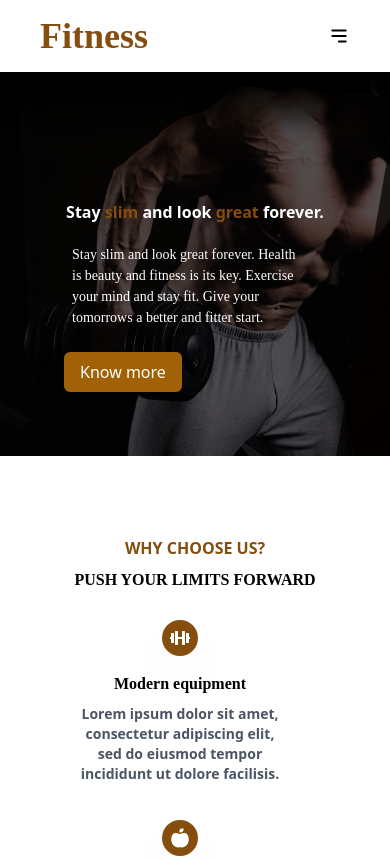
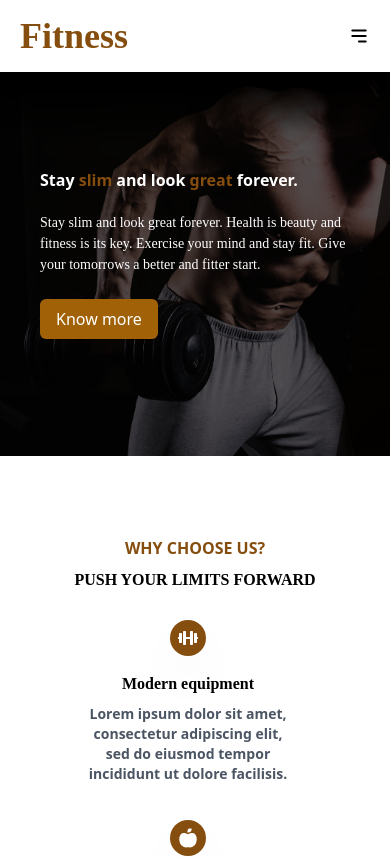
Before and after one commit to imabuzerkhan/Fitness-Website, a React (Vite) app: page / in a window 390 px wide. Shown: the top 858 px of the page. Built offline with nearby package versions, Linux system fonts and the light colour scheme.

Commit message:
new commit

```diff
--- a/src/Components/Choose.jsx
+++ b/src/Components/Choose.jsx
@@ -12,10 +12,10 @@ const icons = {
 const Choose = () => {
   return (
    <>
-   <div className="choose w-full mt-20     md:px-22 h-auto   ">
+   <div className="choose w-full mt-20  md:px-22 h-auto   ">
     <h1 className='text-yellow-800 md:text-md font-bold text-center  ' >WHY CHOOSE US?</h1>
     <p className='text-black md:text-3xl text-center font-["Kanit"] font-[800] mt-2 mb-2 md:mb-4' >PUSH YOUR LIMITS FORWARD</p>
-    <div className="choose-banner grid grid-cols-1 mx-20  sm:grid-cols-2 md:grid-cols-2 lg:grid-cols-3 xl:grid-cols-4 my-5 md:my-10 gap-5  ">
+    <div className="choose-banner grid grid-cols-1 mx-20 px-2 md:px-0  sm:grid-cols-2 md:grid-cols-2 lg:grid-cols-3 xl:grid-cols-4 my-5 md:my-10 gap-5  ">
       {choose.map(({title, description, icon}, index) => (
         <div className="card w-[200px] md:w-[300px] h-auto my-2 md:my-4 text-center   " key={index} >
           <div className="icon text-4xl md:text-6xl text-white mb-4 cursor-pointer ">{icons[icon]}</div>
--- a/src/Components/HeroSection.jsx
+++ b/src/Components/HeroSection.jsx
@@ -1,20 +1,26 @@
 import React from 'react';
-import herobanner from '../assets/img/hero/hero-2.jpg'
+import herobanner from '../assets/img/hero/hero-2.jpg';
+
 const HeroSection = () => {
   return (
-    <div className="main-section  pt-14 pb-4 px-16  bg-cover w-full h-96 md:h-screen relative "
-    style={{backgroundImage:`url(${herobanner})`}}
+    <div
+      className="main-section pt-14 pb-4 px-16 bg-cover w-full h-96 md:h-screen relative"
+      style={{backgroundImage: `url(${herobanner})`}}
     >
-      <div className="main-banner bg-black bg-opacity-65 h-96 md:h-screen absolute top-0 left-0 w-full " >
-
-      <div className="left-section md:w-[500px] pl:10 md:pl-20 pt-32 md:pt-44   text-center md:text-left">
-        <h1 className="md:text-5xl text-white  font-bold mb-5">Stay <span className='text-yellow-800'  >slim</span> and look <span className='text-yellow-800'  >great</span> forever.</h1>
-        <p className="mb-6 text-start text-white text-[14px] w-[380px] px-[4.5rem] md:px-0 md:text-[15px]  md:w-[400px] font-['Merriweather'] ">Stay slim and look great forever. Health is beauty and fitness is its key. Exercise your mind and stay fit. Give your tomorrows a better and fitter start.</p>
-        <button className="px-4 py-2 bg-yellow-700 self-start block mx-16 md:mx-0 text-white rounded-md hover:bg-yellow-800">Know more</button>
+      <div className="main-banner bg-black bg-opacity-65 h-96 md:h-screen absolute top-0 left-0 w-full">
+        <div className="left-section md:w-[500px] pt-24 md:pt-44 md:text-left px-10 md:px-20">
+          <h1 className="md:text-4xl text-white font-bold mb-5">
+            Stay <span className='text-yellow-800'>slim</span> and look <span className='text-yellow-800'>great</span> forever.
+          </h1>
+          <p className="mb-6 text-white text-[14px] md:text-[15px] font-['Merriweather'] md:w-[400px]">
+            Stay slim and look great forever. Health is beauty and fitness is its key. Exercise your mind and stay fit. Give your tomorrows a better and fitter start.
+          </p>
+          <button className="px-4 py-2 bg-yellow-700 text-white rounded-md hover:bg-yellow-800">
+            Know more
+          </button>
+        </div>
       </div>
-     </div>
-      </div>
-
+    </div>
   );
 }
 
--- a/src/Components/Navbar.jsx
+++ b/src/Components/Navbar.jsx
@@ -17,7 +17,7 @@ const Navbar = () => {
 
   return (
     <>
-      <nav className='bg-white shadow-lg py-4 px-10 w-full sticky top-0 bottom-0 z-[999]'>
+      <nav className='bg-white shadow-lg px-5 py-4 md:px-10 w-full sticky top-0 bottom-0 z-[999]'>
         <div className="main-container flex items-center justify-between">
           <div className="logo">
             <Link to='/'>
--- a/src/Components/Plan.jsx
+++ b/src/Components/Plan.jsx
@@ -9,7 +9,7 @@ const Plan = () => {
       <p className='text-xl text-black font-["Merriweather"] my-1 ' >Purchase now and get benifits</p>
     </div>
     <div className="main-plan-card flex items-center justify-center gap-10 flex-wrap mt-10 ">
-      <div className="card-plan bg-white shadow-custom px-4 md:px-8 py-6  md:w-[300px] text-center   ">
+      <div className="card-plan bg-white shadow-custom px-4 md:px-8 py-6  w-[300px] text-center   ">
         <h1 className='text-4xl font-["Kanit"] mb-4 font-[800] text-black ' >Monthly pack</h1>
 <div className="span mb-4  ">
   <span className=' text-2xl md:text-4xl font-[800] font-["Merriweather"] text-yellow-800 mb-1 '>NPR 3000</span>
--- a/src/Components/Programs.jsx
+++ b/src/Components/Programs.jsx
@@ -23,7 +23,7 @@ const Programs = () => {
       <h1 className='font-["Kanit"] text-2xl md:text-4xl font-[800] flex items-center gap-2'>
         <FaCrown className='text-yellow-800 bg-white shadow-custom  cursor-pointer p-1 rounded-md text-3xl  md:text-4xl ' />Programs
       </h1>
-      <div className="main-card grid grid-cols-1 sm:grid-cols-2   lg:grid-cols-4 gap-5 px-5 md:px-12  mt-8 items-center justify-center  ">
+      <div className="main-card grid grid-cols-1 sm:grid-cols-2   lg:grid-cols-4 gap-5 px-4 md:px-12  mt-8 items-center justify-center  ">
         {fitnessData.map(({ title, description, icon }, index) => (
           <div key={index} className="card bg-yellow-800 shadow-xl pt-4 pb-4 px-5 rounded-tr-3xl  h-auto w-64 md:w-none     ">
             <div className="icon text-4xl mb-4 text-black  my-2 cursor-pointer  ">{iconMap[icon]}</div>
--- a/src/Components/Trainers.jsx
+++ b/src/Components/Trainers.jsx
@@ -26,8 +26,8 @@ const Trainers = () => {
   return (
     <div className="main-trainers px-5  md:px-20 mt-24 mb-10 ">
       <div className="trainers flex items-center justify-between">
-        <div className="right-text text-center md:text-none px-12 md:px-0 ">
-          <h1 className="text text-3xl text-yellow-800 font-[800] font-['Kanit']">OUR TEAM</h1>
+        <div className="right-text text-center  md:text-none px-16 md:px-0 ">
+          <h1 className="text text-3xl  text-yellow-800 font-[800] font-['Kanit']">OUR TEAM</h1>
           <p className="textdes text-xl text-black font-['Merriweather'] my-2">TRAIN WITH EXPERTS</p>
         </div>
         <div className="lefttext">
```
